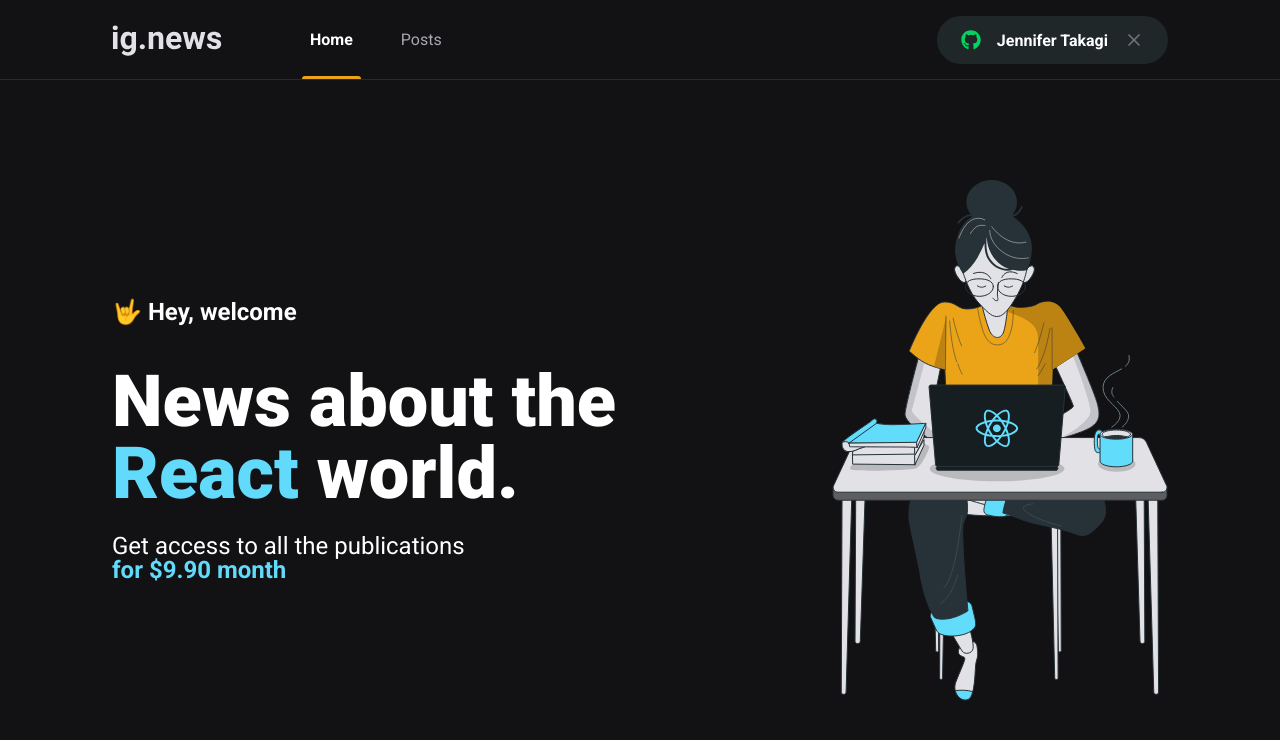
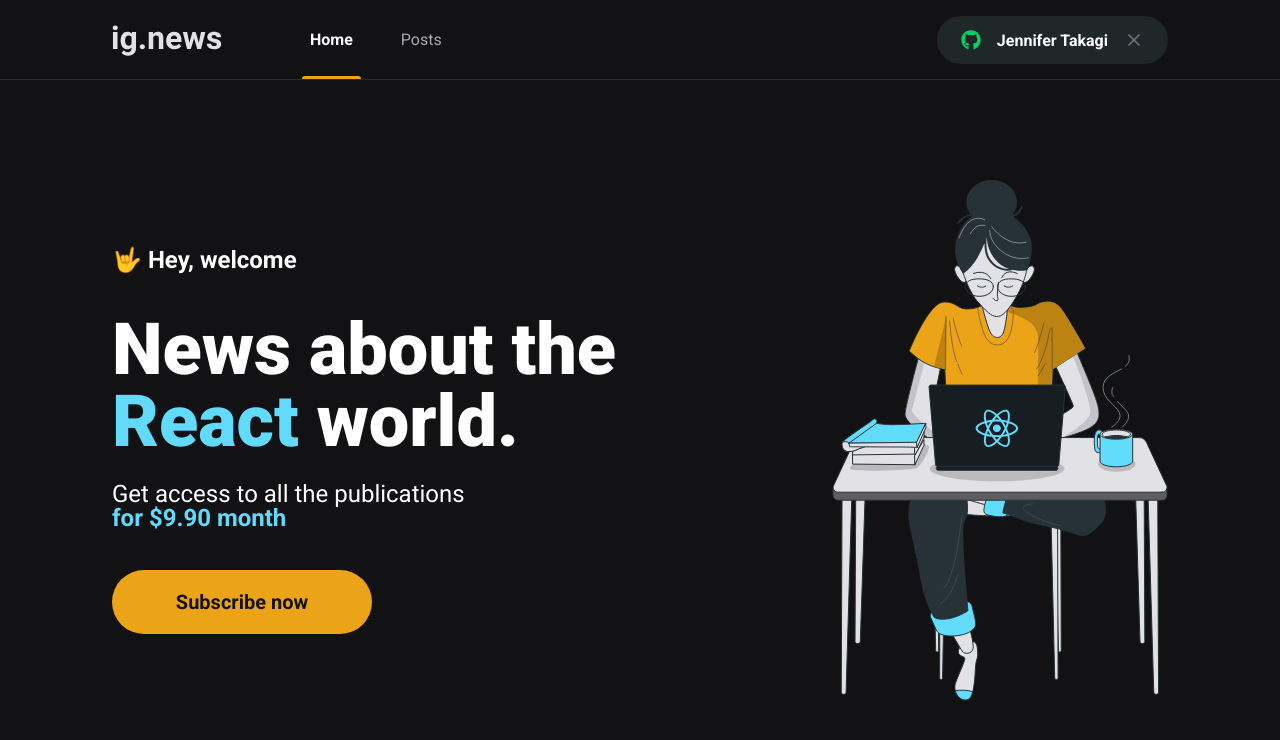
Before and after one commit to jennifertakagi/ignews, a Next.js app: page / in a window 1280 px wide. Shown: the top 740 px of the page. Built offline with nearby package versions, Linux system fonts and the light colour scheme.

Commit message:
feat: use SubscribeButton on Home

```diff
--- a/src/pages/index.tsx
+++ b/src/pages/index.tsx
@@ -1,4 +1,6 @@
 import Head from 'next/head';
+
+import { SubscribeButton } from '../components/SubscribeButton';
 
 import styles from '../styles/home.module.scss';
 
@@ -19,6 +21,7 @@ export default function Home(): JSX.Element {
             Get access to all the publications <br />
             <span>for $9.90 month</span>
           </p>
+          <SubscribeButton />
         </section>
 
         <img src="/images/avatar.svg" alt="Girl coding" />
--- a/src/styles/home.module.scss
+++ b/src/styles/home.module.scss
@@ -38,4 +38,8 @@
       font-weight: bold;
     }
   }
+
+  button {
+    margin-top: 2.5rem;
+  }
 }
```
